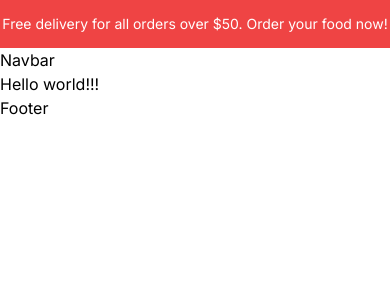
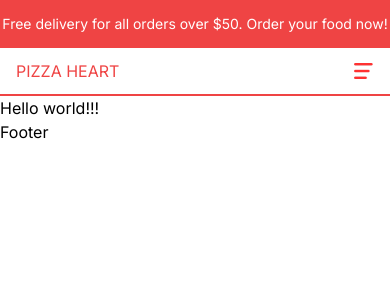
Before and after one commit to Piyabud/Food-Delivery-App, a Next.js app in the folder client/: page / in a window 390 px wide. Shown: the top 300 px of the page. Built offline with nearby package versions, Linux system fonts and the light colour scheme.

Commit message:
feat : create responsive dropdown Menu

```diff
--- /dev/null
+++ b/client/src/components/CartIcon.tsx
@@ -0,0 +1,16 @@
+import Image from "next/image";
+import Link from "next/link";
+import React from "react";
+
+const CartIcon = () => {
+  return (
+    <Link href="/cart" className="flex items-center gap-4">
+      <div className="relative w-8 h-8 md:w-5 md:h-5">
+        <Image src="/cart.png" alt="" fill />
+      </div>
+      <span>Cart (3)</span>
+    </Link>
+  );
+};
+
+export default CartIcon;
--- /dev/null
+++ b/client/src/components/Menu.tsx
@@ -0,0 +1,60 @@
+"use client";
+import React, { useState } from "react";
+import Image from "next/image";
+import Link from "next/link";
+import CartIcon from "./CartIcon";
+
+const links = [
+  { id: 1, title: "Homepage", url: "/" },
+  { id: 2, title: "Menu", url: "/menu" },
+  { id: 3, title: "Working Hours", url: "/" },
+  { id: 4, title: "Contact", url: "/" },
+];
+
+function Menu() {
+  const [openMenu, setOpenMenu] = useState(false);
+  const user = false;
+  return (
+    <div>
+      <Image
+        src={openMenu ? "/close.png" : "/open.png"}
+        alt=""
+        width={20}
+        height={20}
+        onClick={() => setOpenMenu(!openMenu)}
+        className="cursor-pointer"
+      />
+      {openMenu && (
+        <div
+          className="
+        bg-red-500 text-white
+        absolute top-24 left-0
+        h-[calc(100vh-6rem)] w-full
+        flex flex-col gap-8 items-center justify-center
+        text-3xl z-10"
+        >
+          {links.map((item) => (
+            <Link
+              href={item.url}
+              key={item.id}
+              onClick={() => setOpenMenu(false)}
+            >
+              {item.title}
+            </Link>
+          ))}
+          <Link
+            href={user ? "/orders" : "login"}
+            onClick={() => setOpenMenu(false)}
+          >
+            {user ? "Orders" : "Login"}
+          </Link>
+          <Link href="/cart" onClick={() => setOpenMenu(false)}>
+            <CartIcon />
+          </Link>
+        </div>
+      )}
+    </div>
+  );
+}
+
+export default Menu;
--- a/client/src/components/Navbar.tsx
+++ b/client/src/components/Navbar.tsx
@@ -1,9 +1,20 @@
-import React from 'react'
+import Menu from "./Menu";
+import Link from "next/link";
+import React from "react";
 
 function Navbar() {
   return (
-    <div>Navbar</div>
-  )
+    <div className="h-12 text-red-500 p-4 flex justify-between items-center border-b-2  border-b-red-500 uppercase">
+      {/* LoGO */}
+      <div>
+        <Link href="/">Pizza Heart</Link>
+      </div>
+      {/* Mobile */}
+      <div>
+        <Menu />
+      </div>
+    </div>
+  );
 }
 
-export default Navbar
+export default Navbar;
--- a/client/src/components/Notification.tsx
+++ b/client/src/components/Notification.tsx
@@ -1,9 +1,18 @@
-import React from 'react'
+import React from "react";
 
 function Notification() {
   return (
-    <div className='h-12 bg-red-500 text-white flex justify-center items-center text-sm md:text-base cursor-pointer'>Free delivery for all orders over $50. Order your food now!</div>
-  )
+    <div
+      className="
+      h-12
+      bg-red-500 text-white text-sm
+      flex justify-center items-center
+      md:text-base
+      cursor-pointer"
+    >
+      Free delivery for all orders over $50. Order your food now!
+    </div>
+  );
 }
 
-export default Notification
+export default Notification;
```
